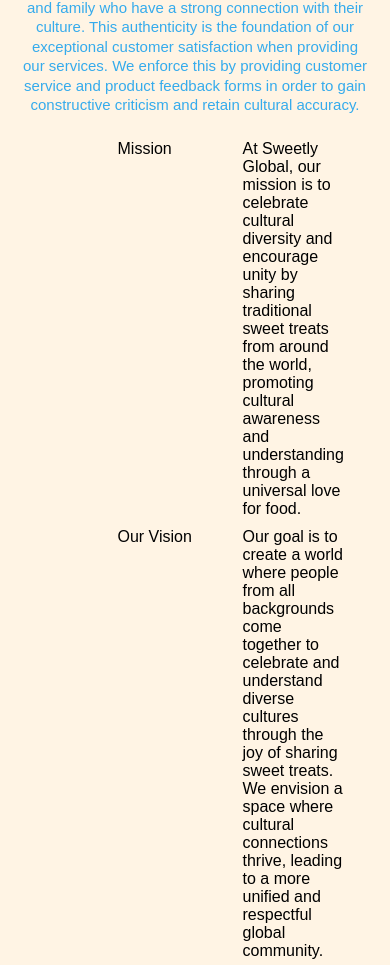
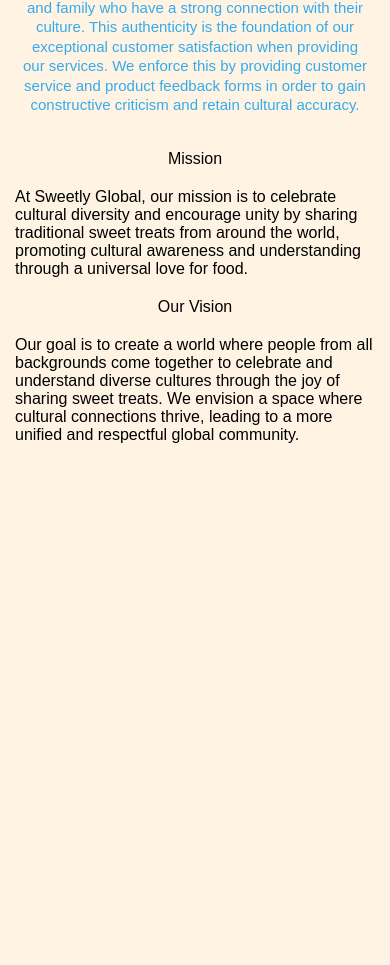
Before and after one commit to ShauryaStar-ai/Building-Up-Sweetly-Global, a plain HTML site: page web/index.html in a window 390 px wide. Shown: the part 974-1939 px from the top of the page. After the commit the page ends 1433 px from the top, so only its background shows below. Drawn offline with Linux system fonts and the light colour scheme.

Commit message:
Done everything except for adding color and font to the grid view media query

```diff
--- a/web/style.css
+++ b/web/style.css
@@ -242,7 +242,7 @@
     padding: 5px 20px;                      /* 5px top/bottom, 20px left/right inside the box */
     font-family: sans-serif;               /* Clean font style */
     margin: 0 auto;                         /* Center the grid box horizontally */
-    max-width: 50vw;                        /* Prevent the box from stretching too wide */
+    max-width: 50vw;                        /* Restrict width only for larger screens */
     width: fit-content;                     /* Make the box only as wide as needed */
     box-sizing: border-box;                /* Include padding in the width calculation */
 }
@@ -417,4 +417,41 @@
         width: 90%; /* Increase width for better layout */
         line-height: 1.3; /* Adjust line height for spacing */
     }
+
+    .Mission {
+        grid-column: 1;
+        grid-row: 1;
+        text-align: center; /* Center-align the text */
+        margin: 0 auto; /* Center horizontally */
+    }
+
+    .MissionDefination {
+        grid-column: 1;
+        grid-row: 2;
+    }
+
+    .Vision {
+        grid-column: 1;
+        grid-row: 3;
+        text-align: center; /* Center-align the text */
+        margin: 0 auto; /* Center horizontally */
+    }
+
+    .VisionDefination {
+        grid-column: 1;
+        grid-row: 4;
+    }
+
+    .MissionVisionGrid {
+        grid-template-columns: 1fr; /* Make the grid stack vertically */
+        gap: 20px; /* Increase spacing between rows */
+        max-width: none; /* Remove max-width restriction for smaller screens */
+        width: 100vw; /* Allow the grid to take full width */
+        padding: 15px; /* Add more padding for better spacing */
+        margin: 0 auto; /* Center the grid horizontally */
+    }
+
+    .Mission, .MissionDefination, .Vision, .VisionDefination {
+        grid-column: 1; /* Ensure all items span the full width */
+    }
 }
```
